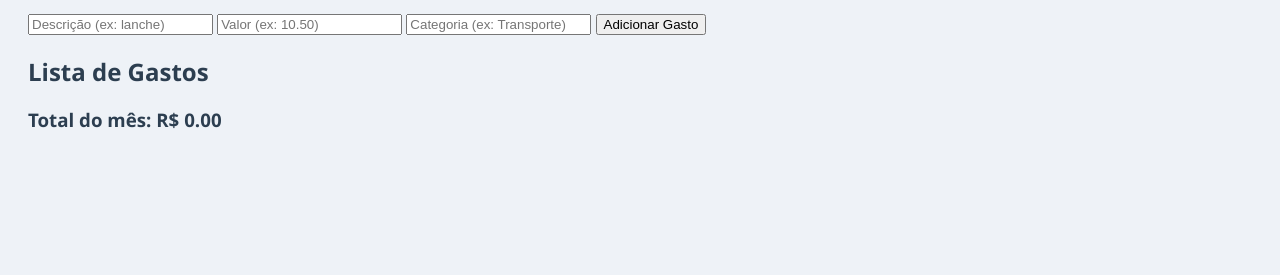
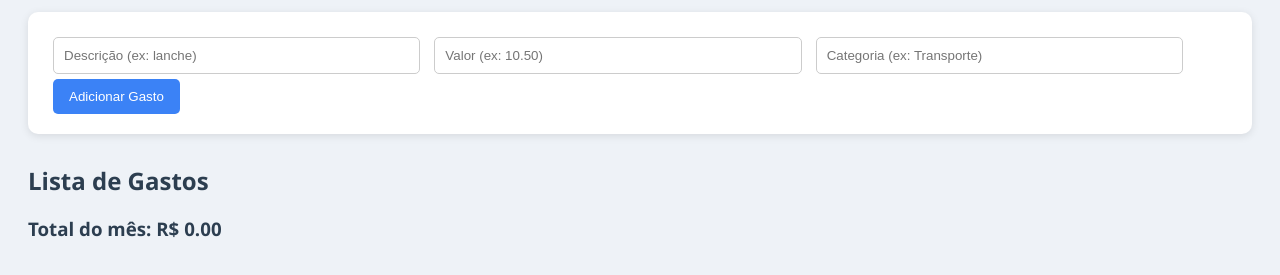
Before and after one commit to guicirelli/AvaliacaoADS, a plain HTML site: page index.html in a window 1280 px wide. Shown: the part 95-370 px from the top of the page. Drawn offline with Linux system fonts and the light colour scheme.

Commit message:
Aplicando CSS base: fontes, cores e layout do formulário

```diff
--- a/style.css
+++ b/style.css
@@ -8,3 +8,33 @@ body {
     margin-bottom: 15px;
     color: #2c3e50;
   }
+  form {
+    background-color: #fff;
+    padding: 20px;
+    border-radius: 10px;
+    box-shadow: 0 2px 8px rgba(0,0,0,0.1);
+    margin-bottom: 30px;
+  }
+
+  input {
+    padding: 10px;
+    margin: 5px;
+    width: calc(30% - 10px);
+    border: 1px solid #ccc;
+    border-radius: 5px;
+  }
+
+  button {
+    padding: 10px 16px;
+    background-color: #3b82f6;
+    color: white;
+    border: none;
+    border-radius: 5px;
+    margin-left: 5px;
+    cursor: pointer;
+    transition: background-color 0.3s;
+  }
+
+  button:hover {
+    background-color: #2563eb;
+  }
```
